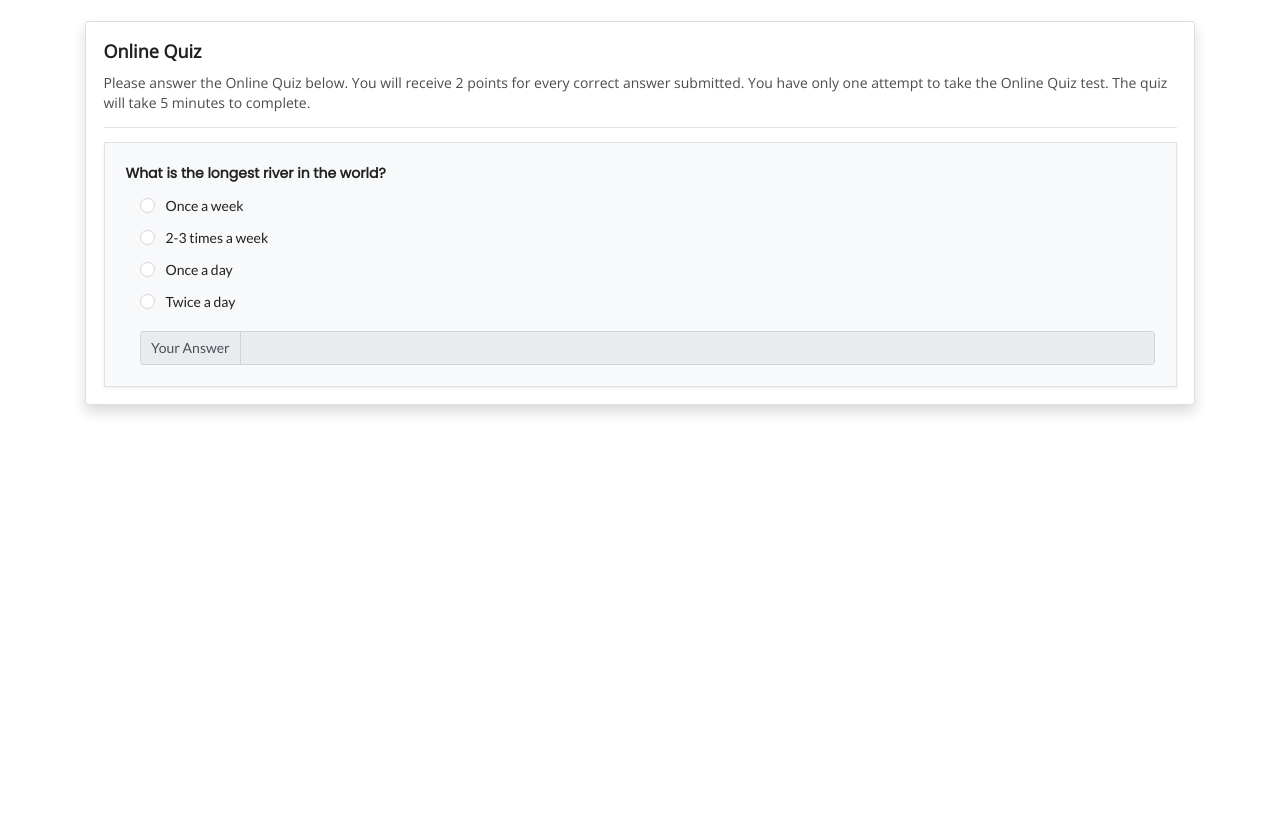
After one commit to elyton250/elearning_platform, a Flask app: page /test in a window 1280 px wide. The commit adds this page. Run offline with Flask 3, Linux system fonts and the light colour scheme; a user stored in the database is signed in; a database or web service that is not in the repository returns one stand-in record (values such as "Sample title"); data that the repository does not hold is empty; parts of the project's set-up code (start-up, migrations or seed data) failed here and were passed over; some libraries are stand-ins or nearby versions.

Commit message:
added the test implimentation

```diff
--- a/academie_franco/app/routes.py
+++ b/academie_franco/app/routes.py
@@ -1,4 +1,4 @@
-from flask import Blueprint, redirect, url_for, session, render_template, current_app, flash,get_flashed_messages
+from flask import Blueprint, redirect, url_for, session, render_template, current_app, flash,get_flashed_messages,jsonify
 from flask_login import login_user, logout_user, login_required, current_user
 from app.models import User, Course
 from app.forms import RegistrationForm, LoginForm, Enroll
@@ -11,9 +11,6 @@ main = Blueprint('main', __name__)
 def index():
     return render_template('landing.html')
 
-@main.route('/sign-in')
-def sign_in():
-    return render_template('sign-in.html')
 
 @main.route('/dash')
 @login_required
@@ -43,8 +40,17 @@ def chatbot():
 def learning():
     return render_template('learning.html')
 
+@main.route('/test')
+@login_required
+def test():
+    email = current_user.email
+    name = current_user.name
+    courses = User.get_user_courses(email) or []
+    # course_dict = {}
+    # course_dict[f'{name}\'s courses'] = courses or {}
+    return render_template('test.html', courses=courses, name=name, email=email)
 
-# TODO: Checck why it is not validating
+# TODO: Check why it is not validating
 @main.route('/courses', methods=['GET', 'POST'])
 def courses(email=None, course_id=None):
     enroll = Enroll()
--- /dev/null
+++ b/academie_franco/app/static/js/dashboard/test.js
@@ -0,0 +1,4 @@
+// function resetAnswe(check) {
+//     console.log($("." + check));
+//     $("." + check).removeAttr("checked");
+//   }
--- a/academie_franco/app/templates/dashboard.html
+++ b/academie_franco/app/templates/dashboard.html
@@ -59,7 +59,7 @@
         sessionStorage.setItem('courseDescription', description);
         sessionStorage.setItem('courseId', id);
         sessionStorage.setItem('src', src);
-        console.log(src);
+        console.log(id);
     }
 </script>
 {% endblock %}
--- /dev/null
+++ b/academie_franco/app/templates/test.html
@@ -0,0 +1,161 @@
+<!DOCTYPE html>
+<html lang="en">
+  <head>
+    <meta charset="UTF-8" />
+    <meta name="viewport" content="width=device-width, initial-scale=1.0" />
+    <meta http-equiv="X-UA-Compatible" content="ie=edge" />
+    <title>Online Test</title>
+    <!-- Google Fonts -->
+    <link
+      href="https://fonts.googleapis.com/css?family=Montserrat|Roboto&display=swap"
+      rel="stylesheet"
+    />
+    <link
+      href="https://fonts.googleapis.com/css?family=Roboto+Slab&display=swap"
+      rel="stylesheet"
+    />
+    <link
+      href="https://fonts.googleapis.com/css?family=Open+Sans&display=swap"
+      rel="stylesheet"
+    />
+    <link
+      href="https://fonts.googleapis.com/css?family=Poppins&display=swap"
+      rel="stylesheet"
+    />
+    <!-- Fontawesom Icon -->
+    <link
+      rel="stylesheet"
+      href="https://stackpath.bootstrapcdn.com/font-awesome/4.7.0/css/font-awesome.min.css"
+    />
+    <!-- Bootstrap -->
+    <link
+      rel="stylesheet"
+      href="https://stackpath.bootstrapcdn.com/bootstrap/4.3.1/css/bootstrap.min.css"
+    />
+    <!-- semantic-ui -->
+    <link
+      rel="stylesheet"
+      href="//cdn.jsdelivr.net/npm/semantic-ui@2.4.2/dist/semantic.min.css"
+    />
+  </head>
+  <body>
+    <div>
+      <div class="container">
+        <div class="card mt-4 shadow">
+          <div class="card-body">
+            <h3
+              class="card-title"
+              style="font-family: 'Open Sans', sans-serif; font-weight: bold"
+            >
+              Online Quiz
+            </h3>
+            <p style="color: #4c4c4c; font-family: 'Open Sans', sans-serif;">
+              Please answer the Online Quiz below. You will receive 2 points for
+              every correct answer submitted. You have only one attempt to take
+              the Online Quiz test. The quiz will take 5 minutes to complete.
+            </p>
+            <hr />
+            <div class="questions">
+              <div class="question shadow-sm p-4 border bg-light mt-3">
+                <!-- <button
+                  class="refresh-answer btn btn-outline-danger float-right"
+                  data-toggle="tooltip"
+                  data-placement="top"
+                  title="Reset answers"
+                  onclick="resetAnswe('option-of-question-no-1')"
+                >
+                  <i class="fa fa-refresh p-1" aria-hidden="true"></i>
+                </button>-->
+                <h5 style="font-family: 'Poppins', sans-serif;">
+                  What is the longest river in the world?
+                </h5>
+                <div class="answer-options ml-3">
+                  <div class="option">
+                    <div class="ui form">
+                      <div class="grouped fields">
+                        <div class="field">
+                          <div class="ui radio checkbox">
+                            <input
+                              type="radio"
+                              name="example2"
+                              class="option-of-question-no-1"
+                              id="option1"
+                            />
+                            <label for="option1">Once a week</label>
+                          </div>
+                        </div>
+                        <div class="field">
+                          <div class="ui radio checkbox">
+                            <input
+                              type="radio"
+                              name="example2"
+                              class="option-of-question-no-1"
+                              id="option2"
+                            />
+                            <label for="option2">2-3 times a week</label>
+                          </div>
+                        </div>
+                        <div class="field">
+                          <div class="ui radio checkbox">
+                            <input
+                              type="radio"
+                              name="example2"
+                              class="option-of-question-no-1"
+                              id="option3"
+                            />
+                            <label for="option3">Once a day</label>
+                          </div>
+                        </div>
+                        <div class="field">
+                          <div class="ui radio checkbox">
+                            <input
+                              type="radio"
+                              name="example2"
+                              class="option-of-question-no-1"
+                              id="option4"
+                            />
+                            <label for="option4">Twice a day</label>
+                          </div>
+                        </div>
+                      </div>
+                    </div>
+                  </div>
+                  <div class="input-group mt-3 ">
+                    <div class="input-group-prepend">
+                      <span class="input-group-text" id="basic-addon1"
+                        >Your Answer</span
+                      >
+                    </div>
+                    <input type="text" class="form-control" readonly />
+                  </div>
+                </div>
+              </div>
+            </div>
+          </div>
+        </div>
+      </div>
+    </div>
+    <script src="https://ajax.googleapis.com/ajax/libs/jquery/2.1.1/jquery.min.js"></script>
+    <script src="https://cdnjs.cloudflare.com/ajax/libs/semantic-ui/2.1.8/semantic.min.js"></script>
+    <script src="https://cdnjs.cloudflare.com/ajax/libs/popper.js/1.14.7/umd/popper.min.js"></script>
+    <script src="https://stackpath.bootstrapcdn.com/bootstrap/4.3.1/js/bootstrap.min.js"></script>
+    <script src="{{ url_for('static', filename='js/dashboard/test.js') }}"></script>
+    <script>
+        var course_id = sessionStorage.getItem("courseId");
+        console.log('I should be seeing the id and courses here');
+        console.log('Course ID: ', course_id);
+
+        // API request to get course details
+        fetch('/api/v1/courses')
+            .then(response => response.json())
+            .then(courses => {
+                console.log('data from server', courses);
+
+                // Find the course for the test
+                var course_for_test = courses.find(course => course._id === course_id);
+                console.log('Course: ', course_for_test);
+            })
+            .catch(error => console.error('Error:', error));
+    </script>
+  </body>
+</html>
```
Also changed, not shown: academie_franco/app/templates/learning.html (+8 -2 lines).
